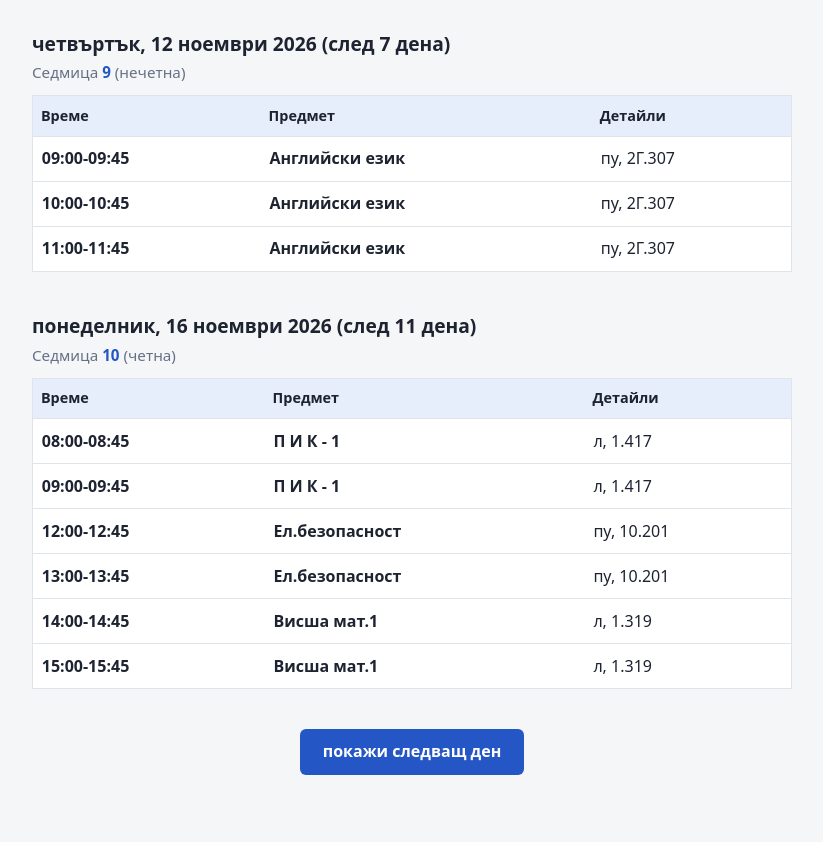
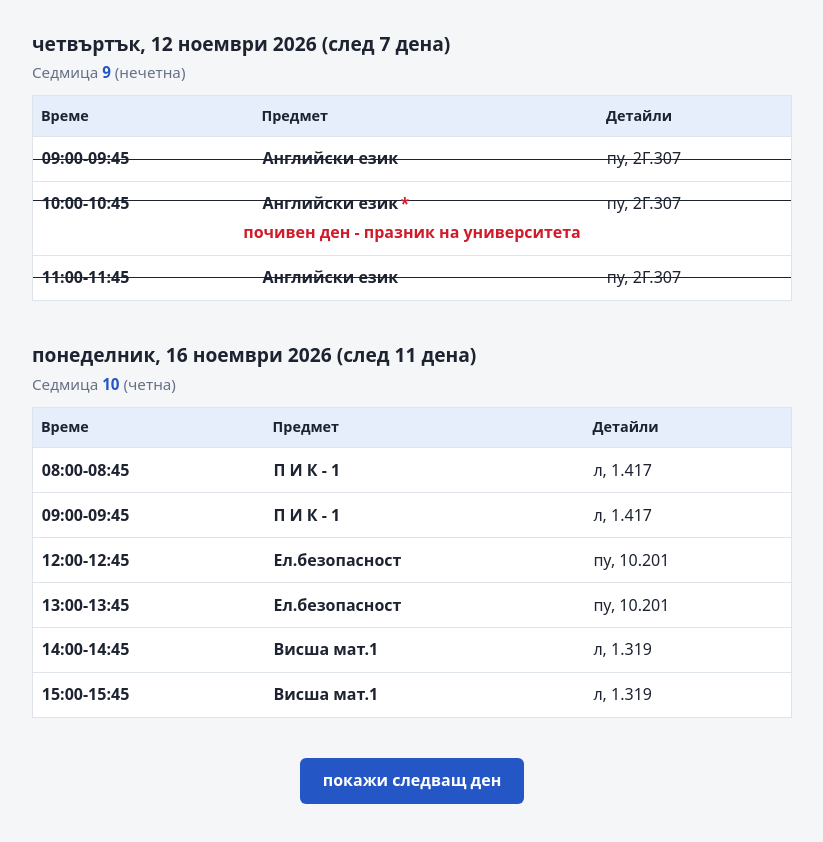
Before and after one commit to hellgames1/kua, a plain HTML site: page index.html in a window 1280 px wide. Shown: the part 1620-2462 px from the top of the page, without its empty margins (228-1051 px from the left). Drawn offline with Linux system fonts and the light colour scheme.

Commit message:
Update index.html

```diff
--- a/index.html
+++ b/index.html
@@ -348,8 +348,6 @@ const CORRECTIONS = [
   { date: "2026-11-17", hour: 10, title: "Комп.графика", details: "пу, 1.310.1" },
   { date: "2026-11-17", hour: 11, title: "Комп.графика", details: "пу, 1.310.1" },
 
-  { date: "2026-11-04", hour: 12, title: "", details: "пу, 6.303" }, //от 6 до 10 седмица сме в 6 корпус упр. учебна практика
-  { date: "2026-11-04", hour: 13, title: "", details: "пу, 6.303" },
   { date: "2026-11-11", hour: 12, title: "", details: "пу, 6.303" },
   { date: "2026-11-11", hour: 13, title: "", details: "пу, 6.303" },
   { date: "2026-11-18", hour: 12, title: "", details: "пу, 6.303" },
@@ -365,9 +363,9 @@ const CORRECTIONS = [
   { date: "2026-11-24", hour: 11, title: "", details: "" },
   { date: "2026-12-08", hour: 10, title: "", details: "" },
   { date: "2026-12-08", hour: 11, title: "", details: "" },
-  { date: "2026-11-05", hour: 9, title: "", details: "" },
-  { date: "2026-11-05", hour: 10, title: "", details: "" },
-  { date: "2026-11-05", hour: 11, title: "", details: "" },
+  { date: "2026-11-12", hour: 9, title: "", details: "" },
+  { date: "2026-11-12", hour: 10, title: "", details: "" },
+  { date: "2026-11-12", hour: 11, title: "", details: "" },
 ];
 
 /* ==========================================================================
@@ -384,10 +382,10 @@ const CORRECTIONS = [
    ========================================================================== */
 
 const NOTES = [
-  { date: "2026-11-04", hour: 10, text: "чертеж от стр. 38 за домашно" },   // 1
+  { date: "2026-11-12", hour: 10, text: "почивен ден - празник на университета" },   // 1
   { date: "2026-11-10", hour: 12, text: "протокол на тема 'температура'" },   // 2
   { date: "2026-11-11", hour: 8, text: "контролно на вектори" },   // 3
-  { date: "", hour: 0, text: "" },   // 4
+  { date: "2026-11-17", hour: 0, text: "чертеж стр. 41 за домашно" },   // 4
   { date: "", hour: 0, text: "" },   // 5
   { date: "", hour: 0, text: "" },   // 6
   { date: "", hour: 0, text: "" },   // 7
```
